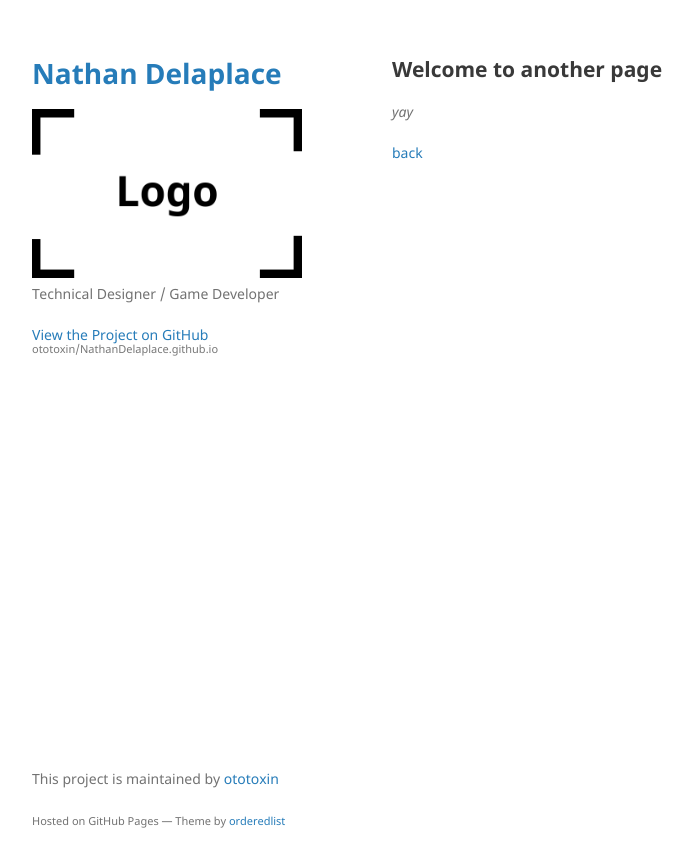
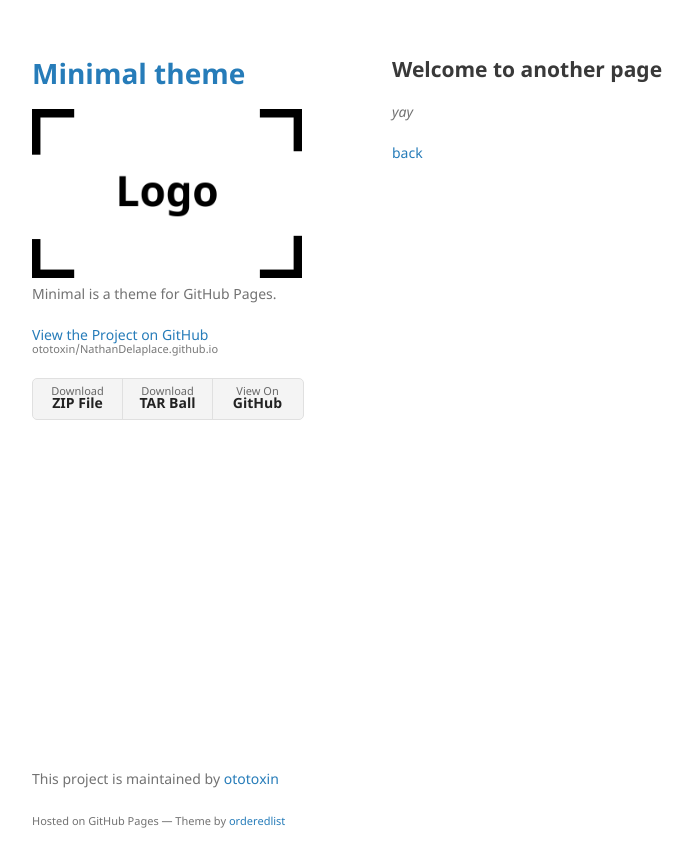
Before and after one commit to ototoxin/NathanDelaplace.github.io, a Jekyll site: the page built from another-page.md, in a window 1280 px wide. Shown: the top 867 px of the page, without its empty margins (178-871 px from the left). Built offline with Jekyll 4.4.1, drawn with Linux system fonts in a browser that asks for light colours; our own code applies the rules of GitHub Pages for plain Markdown files.

Commit message:
Revert "Update _config.yml"
This reverts commit d2f0474ee846a796da8f971ecab07ddd2f0b1b69.

```diff
--- a/_config.yml
+++ b/_config.yml
@@ -1,6 +1,6 @@
-title: Nathan Delaplace
+title: Minimal theme
 logo: /assets/img/logo.png
-description: Technical Designer / Game Developer
-show_downloads: false
+description: Minimal is a theme for GitHub Pages.
+show_downloads: true
 google_analytics:
 theme: jekyll-theme-minimal
```
